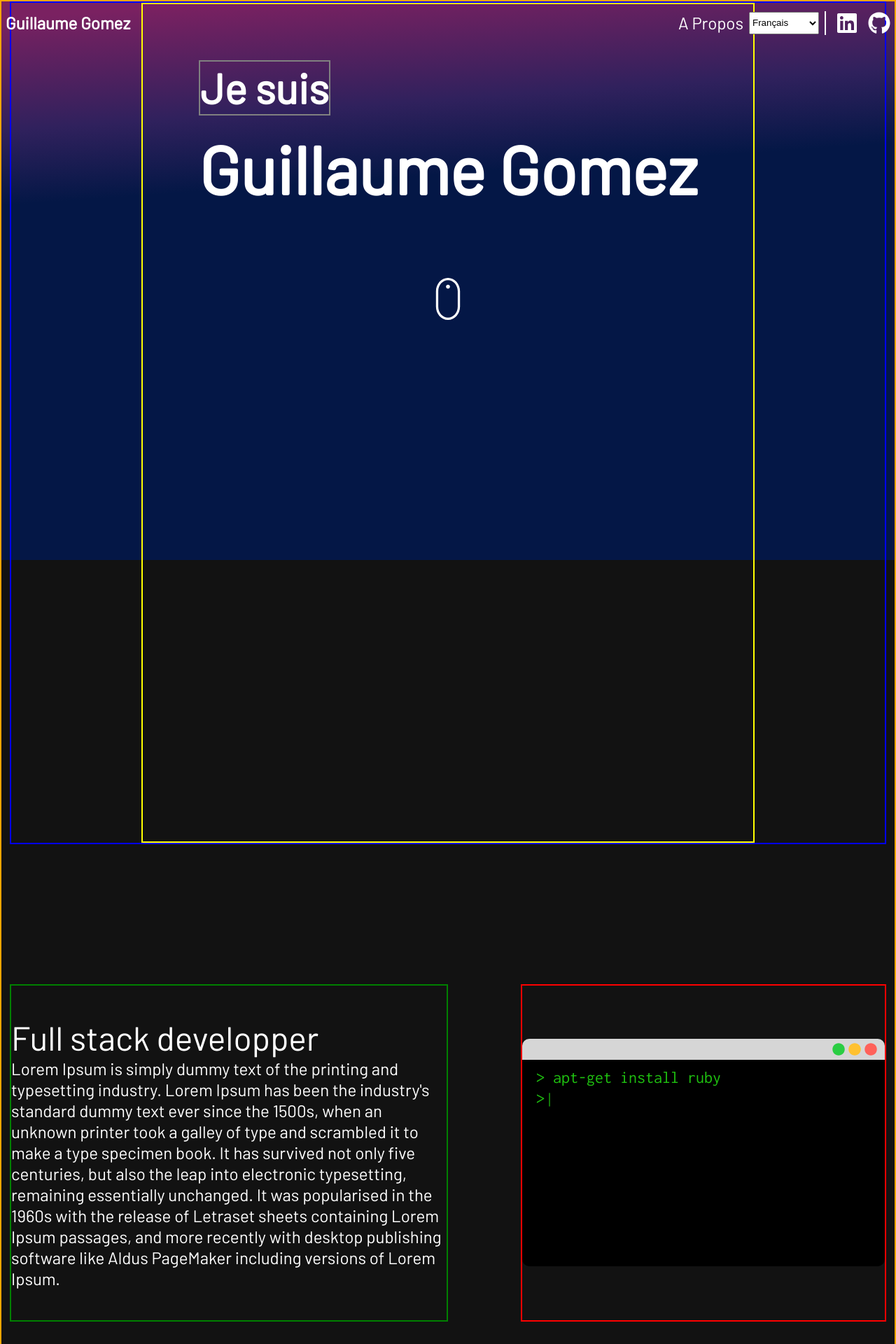
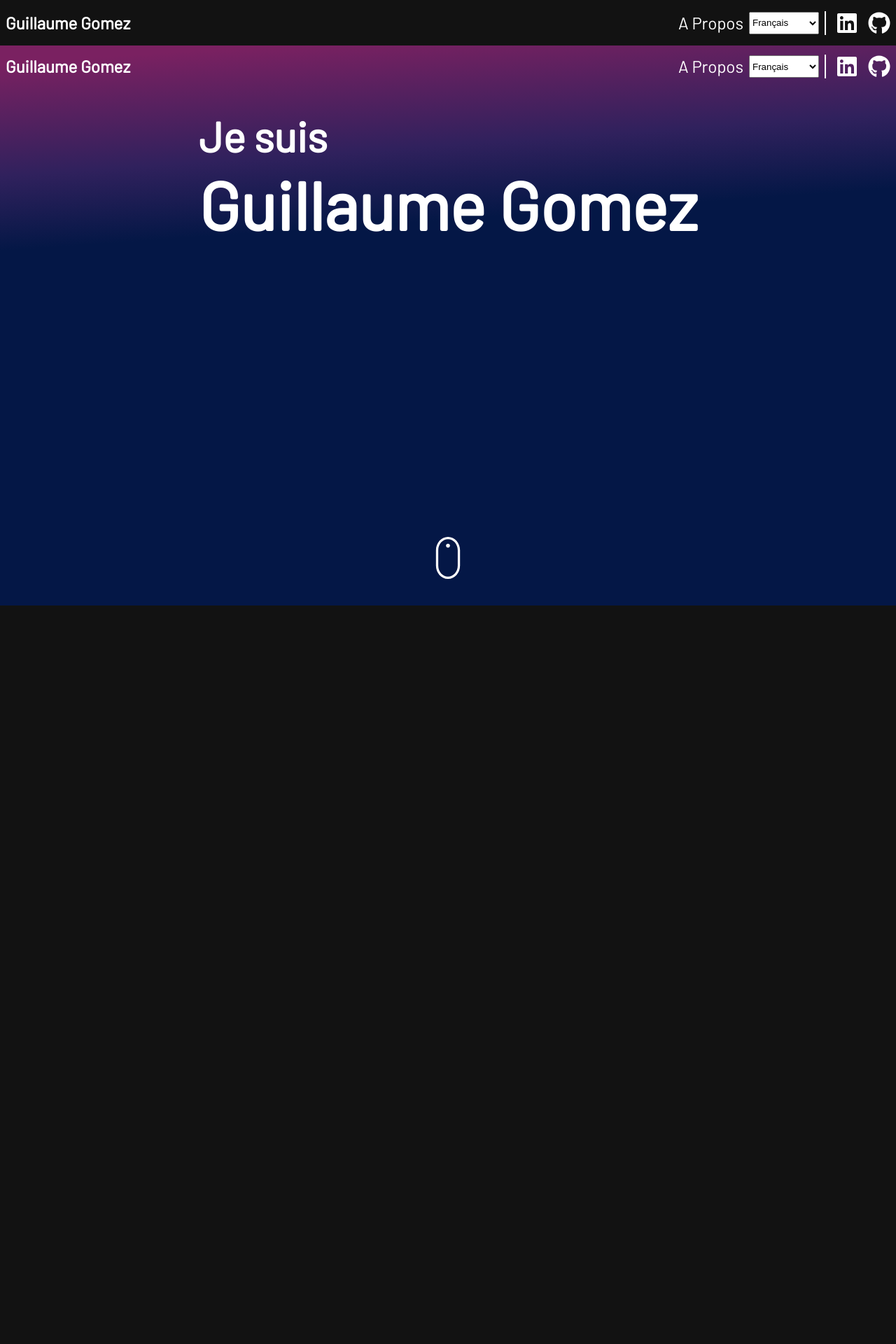
Before and after one commit to guillaume-gomez/guillaume-gomez.github.io, a React (Create React App) app: page / in a window 1280 px wide. Shown: the top 1920 px of the page at 70% size. After the commit the page ends 865 px from the top, so only its background shows below. Built offline with nearby package versions, Linux system fonts and the light colour scheme.

Commit message:
fix welcome page architecture

```diff
--- a/src/components/Header.css
+++ b/src/components/Header.css
@@ -1,13 +1,10 @@
 .header-container {
   //border:  2px solid green;
-  position: absolute;
-  top: 0;
   height: 65px;
   width: 100%;
   display: flex;
   align-items: center;
   justify-content: space-between;
-  z-index: 1;
 }
 
 .header-separator {
--- a/src/views/WelcomePage.scss
+++ b/src/views/WelcomePage.scss
@@ -1,6 +1,5 @@
 .welcome-page-content {
   //border: 5px solid green;
-  position: relative;
   height: 100vh;
   width: 100%;
   display: flex;
@@ -15,99 +14,13 @@
   background: linear-gradient(356deg, rgba(4,23,70,1) 67%, rgba(48,33,93,1) 79%, rgba(122,33,97,1) 97%);
 }
 
-
-
-//
-.grid-container {
-  padding: 0 12px;
-  border: 2px solid orange;
-  max-width: 1500px;
-  display: grid;
-  grid-template-columns: repeat(12, 1fr);
-  grid-template-rows: 2.5fr 1fr 1fr;
-  gap: 200px 0px;
-  grid-template-areas:
-    "Title Title Title Title Title Title Title Title Title Title Title Title"
-    "TextFullStack TextFullStack TextFullStack TextFullStack TextFullStack TextFullStack terminal terminal terminal terminal terminal terminal"
-    "trello trello trello trello trello trello textCTO textCTO textCTO textCTO textCTO textCTO";
-}
-.title {
-  grid-area: Title;
-  border: 2px solid blue;
-  display: flex;
-  justify-content: center;
-  max-width: 1500px;
-}
-
-.textFullStack {
-  grid-area: TextFullStack;
-  border: 2px solid green;
-  grid-column-start: 1;
-  grid-column-end: 7;
+.welcome-page-text {
+  //border: 5px solid purple;
+  height: 100%;
   display: flex;
   flex-direction: column;
-  justify-content: center;
+  justify-content: space-between;
 }
-
-.terminal {
-  grid-area: terminal;
-  border: 2px solid red;
-  grid-column-start: 8;
-  grid-column-end: 13;
-  display: flex;
-  flex-direction: column;
-  justify-content: center;
-}
-
-.trello {
-  grid-area: trello;
-  grid-column-start: 1;
-  grid-column-end: 7;
-  border: 2px solid purple;
-}
-
-.textCTO {
-  grid-area: textCTO;
-  border: 2px solid pink;
-  grid-column-start: 8;
-  grid-column-end: 13;
-  display: flex;
-  flex-direction: column;
-  justify-content: center;
-}
-
-
-@media(max-width: 650px) {
-  .grid-container {
-    grid-template-rows: 2.5fr 1fr 1fr 1fr 1fr;
-  }
-  .textFullStack {
-    grid-column-start: 2;
-    grid-column-end: 12;
-    grid-row-start: 2;
-    grid-row-end: 3;
-  }
-  .terminal {
-    grid-column-start: 2;
-    grid-column-end: 12;
-        grid-row-start: 3;
-    grid-row-end: 4;
-  }
-  .trello {
-    grid-column-start: 2;
-    grid-column-end: 12;
-        grid-row-start: 4;
-    grid-row-end: 5;
-
-  }
-  .textCTO {
-    grid-column-start: 2;
-    grid-column-end: 12;
-        grid-row-start: 5;
-    grid-row-end: 6;
-  }
-}
-
 
 
 
--- a/src/views/WelcomePage.tsx
+++ b/src/views/WelcomePage.tsx
@@ -3,15 +3,18 @@ import { useTranslation } from 'react-i18next';
 import { motion } from "framer-motion";
 import { ReactComponent as MacMouse } from "../macintosh-mouse.svg";
 
-
 import "./WelcomePage.scss";
-
 
 import Terminal from "../components/Terminal";
 import Window from "../components/Window";
 import Trello from "../components/Trello";
+import Header from "../components/Header";
 
-function WelcomePage() {
+interface WelcomePageInterface {
+  toAboutMe: React.RefObject<HTMLSpanElement>
+}
+
+function WelcomePage({toAboutMe} : WelcomePageInterface) {
   const { t } = useTranslation();
   const toTexts = useRef<HTMLDivElement>(null);
   const [displayTerminal, setDisplayTerminal] = useState<boolean>(false);
@@ -24,35 +27,20 @@ function WelcomePage() {
 
   return (
     <section className="welcome-page-content first-gradient">
-      <div className="grid-container">
-        <div className="title">
-          {<div style={{display: "flex", flexDirection: "column", alignItems: "center", border: "2px solid yellow", gap: "1rem", padding: "5rem"}}>
-            <h2 style={{display: "flex", alignSelf:"start", border: "2px solid grey"}}>{t("welcome-page.i-am")}</h2>
-            <h1 ><strong className="text-primary">Guillaume Gomez</strong></h1>
-            <div className="welcome-page-bottom" style={{padding: "5rem"}} onClick={() => toTexts!.current!.scrollIntoView({behavior: "smooth"}) }>
-              <motion.div whileHover={{ translateY: 5, transition: { duration: 0.5, repeat: Infinity } }}>
-                <MacMouse fill="var(--white)" style={{width: "60px"}}/>
-              </motion.div>
-            </div>
-          </div>}
+      <Header refTarget={toAboutMe}/>
+      <div className="welcome-page-text">
+        <div style={{padding: "2rem"}}>
+          <h2>{t("welcome-page.i-am")}</h2>
+          <h1>
+            <strong className="text-primary">
+              Guillaume Gomez
+            </strong>
+          </h1>
         </div>
-        <div ref={toTexts} className="textFullStack">
-          <h3>Full stack developper</h3>
-          <p>Lorem Ipsum is simply dummy text of the printing and typesetting industry. Lorem Ipsum has been the industry's standard dummy text ever since the 1500s, when an unknown printer took a galley of type and scrambled it to make a type specimen book. It has survived not only five centuries, but also the leap into electronic typesetting, remaining essentially unchanged. It was popularised in the 1960s with the release of Letraset sheets containing Lorem Ipsum passages, and more recently with desktop publishing software like Aldus PageMaker including versions of Lorem Ipsum.</p>
-        </div>
-        <div className="terminal">
-          <Window backgroundColor="black" minHeight={325}>
-            <Terminal />
-          </Window>
-        </div>
-        <div className="trello">
-          <Window backgroundColor="none">
-            <Trello/>
-          </Window>
-        </div>
-        <div className="textCTO">
-          <h3>But a CTO too</h3>
-          <p>Lorem Ipsum is simply dummy text of the printing and typesetting industry. Lorem Ipsum has been the industry's standard dummy text ever since the 1500s, when an unknown printer took a galley of type and scrambled it to make a type specimen book. It has survived not only five centuries, but also the leap into electronic typesetting, remaining essentially unchanged. It was popularised in the 1960s with the release of Letraset sheets containing Lorem Ipsum passages, and more recently with desktop publishing software like Aldus PageMaker including versions of Lorem Ipsum.</p>
+        <div className="welcome-page-bottom" style={{padding: "2rem", display: "flex", justifyContent: "center"}} onClick={() => toTexts!.current!.scrollIntoView({behavior: "smooth"}) }>
+          <motion.div whileHover={{ translateY: 5, transition: { duration: 0.5, repeat: Infinity } }}>
+            <MacMouse fill="var(--white)" style={{width: "60px"}}/>
+          </motion.div>
         </div>
       </div>
     </section>
```
